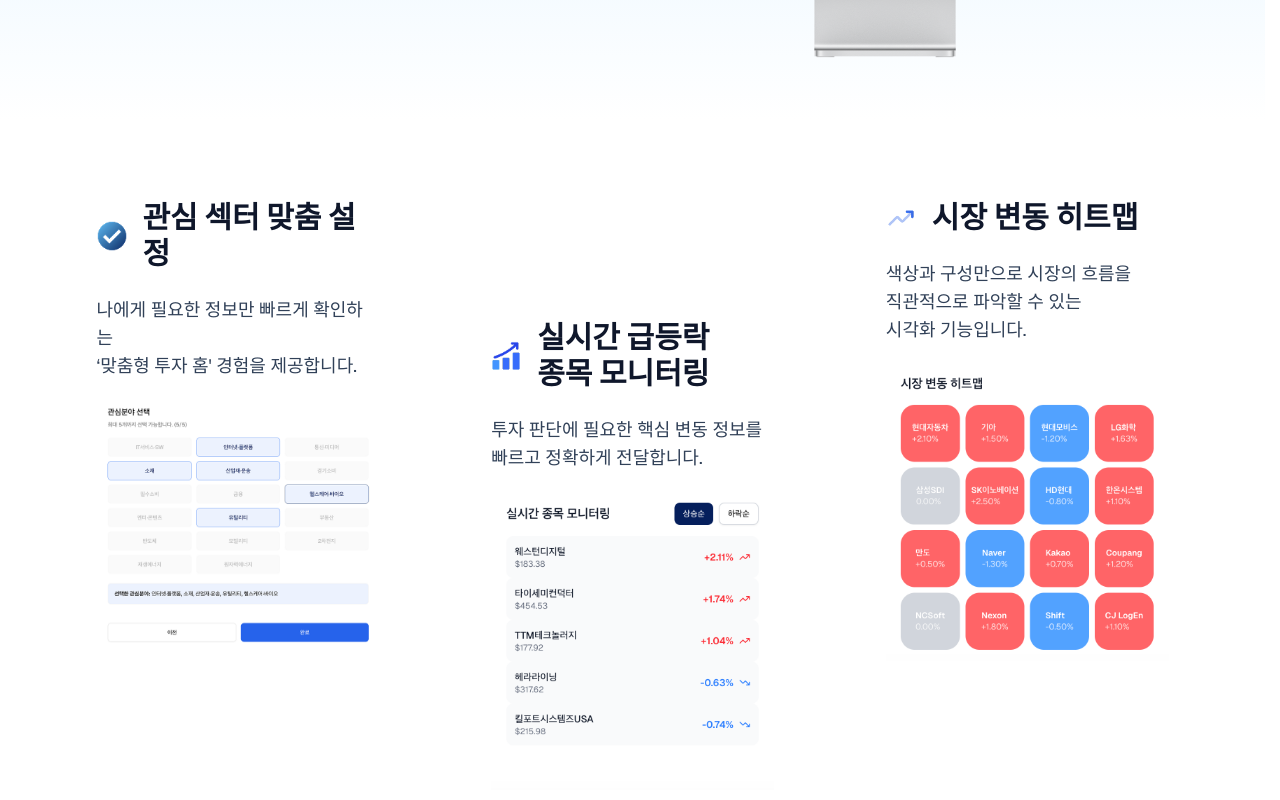
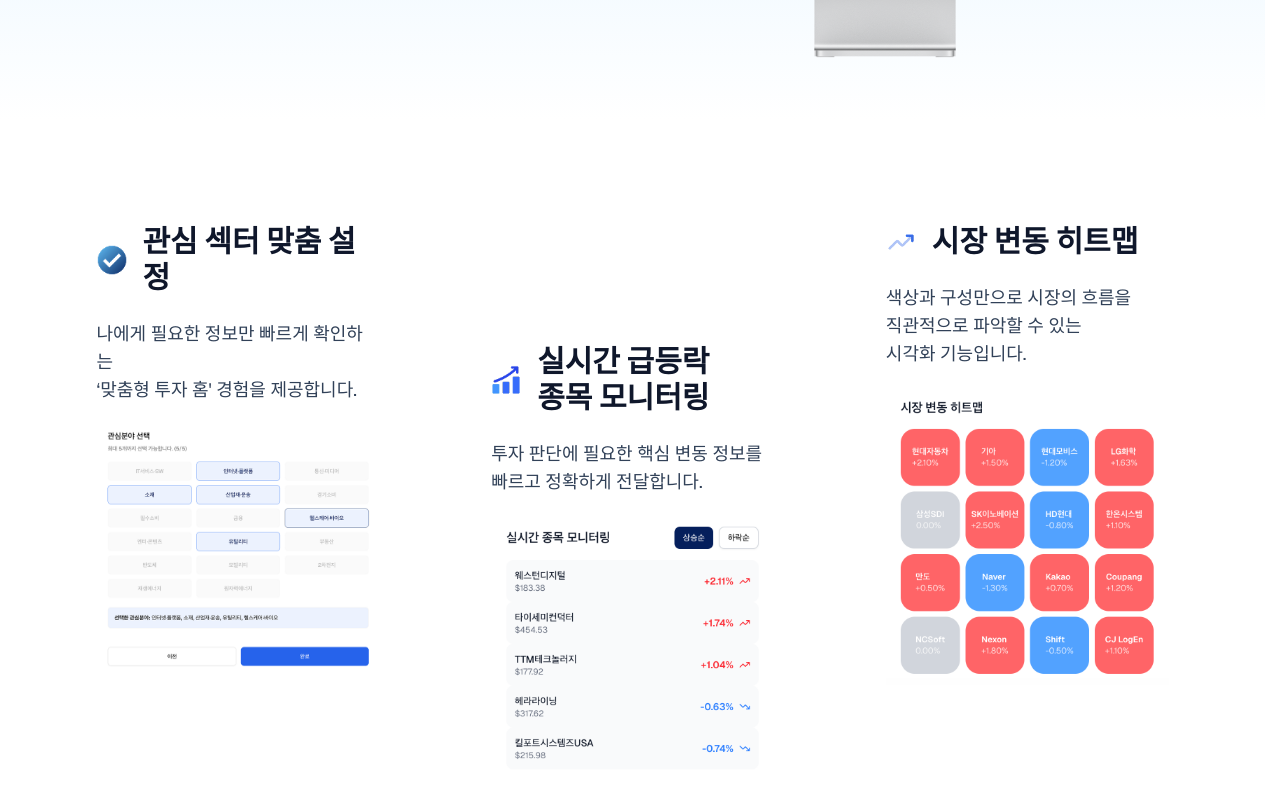
Before and after one commit to lgcns3team/sentistock-FE, a Next.js app: page / in a window 1280 px wide. Shown: the part 2280-3080 px from the top of the page. Built offline with nearby package versions, Linux system fonts and the light colour scheme.

Commit message:
chore: 패딩 크기 변경

```diff
--- a/components/features-section.tsx
+++ b/components/features-section.tsx
@@ -2,7 +2,7 @@ import Image from "next/image";
 
 export default function FeaturesSection() {
   return (
-    <section className="w-full bg-white py-10 px-4">
+    <section className="w-full bg-white py-16 px-4">
       <div className="max-w-6xl mx-auto flex flex-col gap-8 md:flex-row">
         {/* 1. 관심 섹터 맞춤 설정 */}
         <div className="flex-1 p-10">
```
